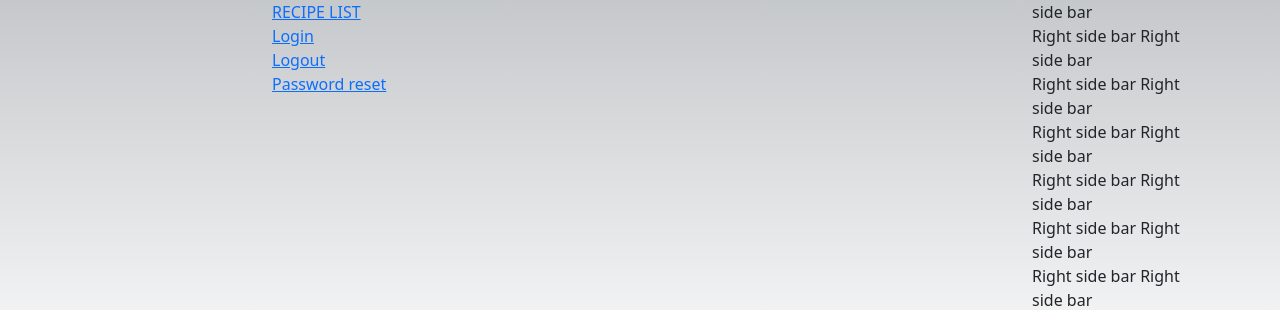
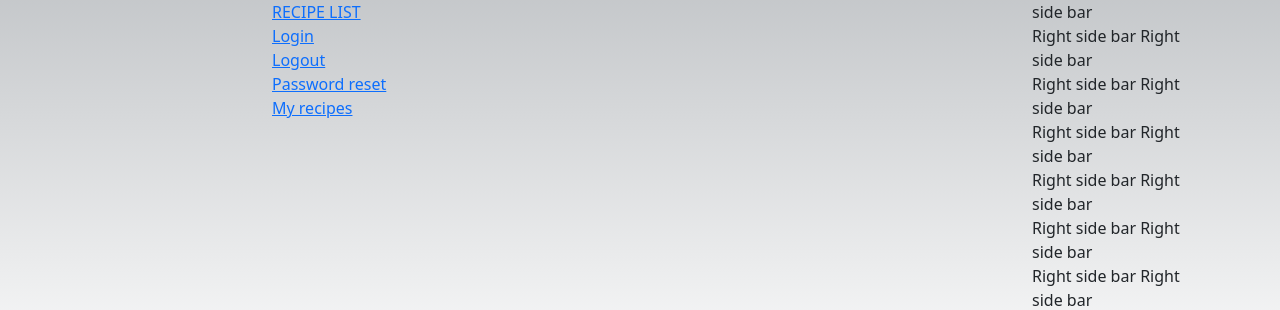
Before and after one commit to Tomczan/recipes-finder-django, a Django app: page / in a window 1280 px wide. Shown: the part 143-453 px from the top of the page. Run offline with Django 4.2, Linux system fonts and the light colour scheme.

Commit message:
moved user recipes list to recipe app

```diff
--- a/recipes_finder/account/urls.py
+++ b/recipes_finder/account/urls.py
@@ -34,5 +34,4 @@ urlpatterns = [
     path('settings/email/', UserEmailUpdateView.as_view(), name='email_change'),
     path('settings/profile/', UserAndProfileUpdateView.as_view(),
          name='profile_info_change'),
-    path('recipes/', UserRecipesListView.as_view(), name='user_recipes')
 ]
--- a/recipes_finder/recipe/templates/home.html
+++ b/recipes_finder/recipe/templates/home.html
@@ -16,6 +16,8 @@ Uzytkownik {{ user.get_username }}
 <a href="http://127.0.0.1:8000/account/logout/">Logout</a>
 <br>
 <a href="http://127.0.0.1:8000/account/password_reset/">Password reset</a>
+<br>
+<a href="{% url 'recipe:my_recipes' %}">My recipes</a>
 {% endblock content %}
 
 
--- a/recipes_finder/recipe/urls.py
+++ b/recipes_finder/recipe/urls.py
@@ -1,5 +1,5 @@
 from django.urls import path
-from .views import home, recipe_list_view, recipe_detail_view, recipe_create_view, recipe_update_view
+from .views import *
 
 app_name = 'recipe'
 
@@ -10,5 +10,6 @@ urlpatterns = [
          recipe_update_view, name='recipe_update'),
     path('recipe/<slug:slug>/<int:id>',
          recipe_detail_view, name='recipe_detail'),
+    path('my_recipes/', UserRecipesListView.as_view(), name='my_recipes'),
     path('', home, name='home'),
 ]
--- a/recipes_finder/recipe/views.py
+++ b/recipes_finder/recipe/views.py
@@ -3,6 +3,7 @@ from django.contrib import messages
 from django.contrib.auth.decorators import login_required
 from django.forms import inlineformset_factory
 from django.shortcuts import get_object_or_404, redirect, render
+from django.views.generic.list import ListView
 
 from .forms import RecipeCreateForm, RecipeIngredientsForm
 from .models import Recipe, RecipeIngredients
@@ -97,3 +98,12 @@ def recipe_create_view(request):
         "formset": formset
     }
     return render(request, template_name, context)
+
+
+class UserRecipesListView(ListView):
+    model = Recipe
+    template_name: str = 'my_recipes.html'
+    paginate_by: int = 20
+
+    def get_queryset(self):
+        return Recipe.objects.filter(author=self.request.user)
```
Also changed, not shown: recipes_finder/account/views.py (+0 -10 lines), recipes_finder/recipe/templates/my_recipes.html (renamed from recipes_finder/account/templates/account/recipes.html).
